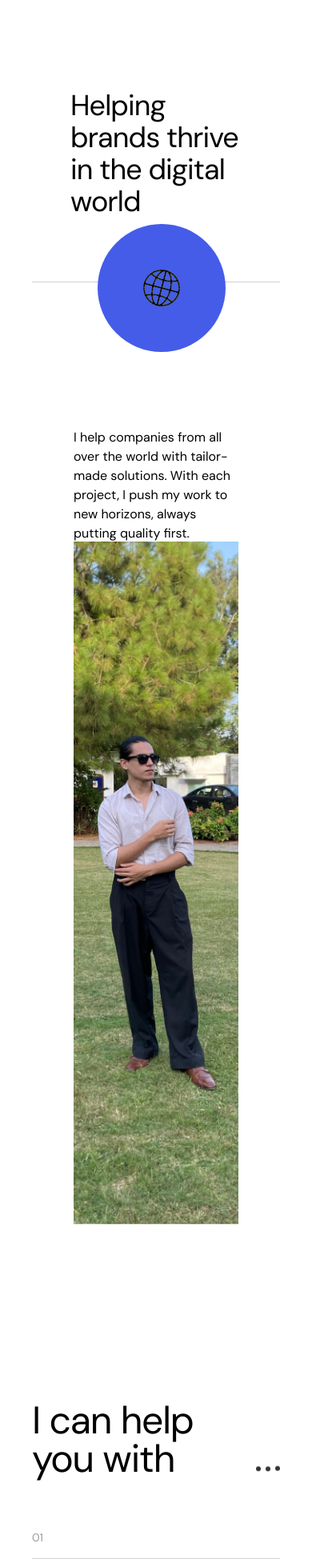
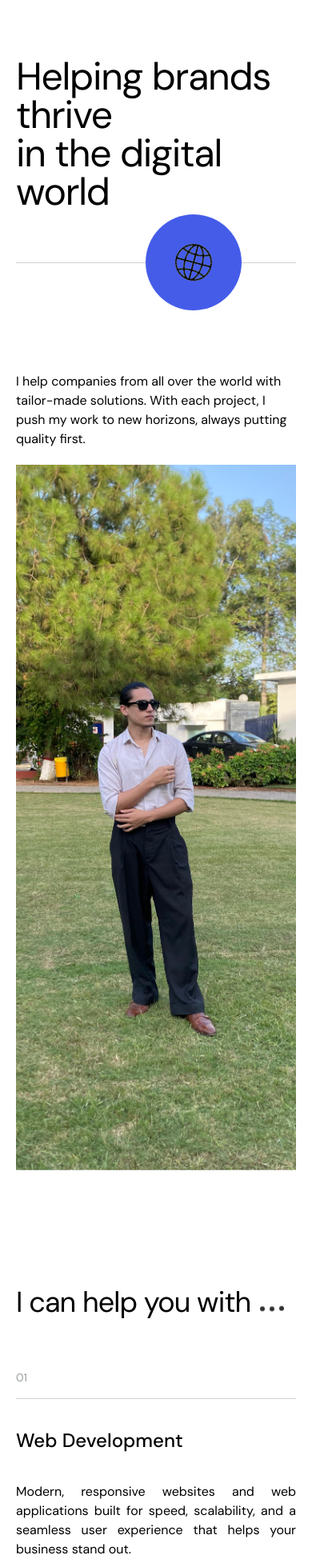
Before and after one commit to mussadiqkhan6886/portfolionew, a Next.js app: page /about in a window 390 px wide. Shown: the part 48-1997 px from the top of the page at 80% size. Built offline with nearby package versions, Linux system fonts and the light colour scheme.

Commit message:
fixed resp

```diff
--- a/app/about/page.tsx
+++ b/app/about/page.tsx
@@ -7,16 +7,18 @@ import { FiArrowRight } from 'react-icons/fi'
 
 const About = () => {
   return (
-    <main className="max-w-6xl px-10 mx-auto relative pt-20">
-      <section className="py-20 px-12 relative border-b border-border h-full flex items-center">
-        <h1 className="text-4xl md:text-[86px] md:leading-23 tracking-tight">Helping brands thrive <br />in the digital world</h1>
-      <div className='bg-ctr right-17 -bottom-22 aspect-square w-40 h-40 flex items-center justify-center rounded-full absolute'>
+    <main className="max-w-6xl px-5 md:px-10 mx-auto relative pt-14 md:pt-20">
+      <section className="py-16 md:py-20 md:px-12 relative border-b border-border h-full flex items-center">
+        <h1 className="text-5xl md:text-[86px] md:leading-23 tracking-tight">Helping brands thrive <br />in the digital world</h1>
+      <div className='bg-ctr right-17 -bottom-15 md:-bottom-22 aspect-square w-30 h-30 md:w-40 md:h-40 flex items-center justify-center rounded-full absolute'>
         <Image src="/globes.gif" alt="globe" width={50} height={50} className="rounded-full  mix-blend-darken animate-rotate" />
       </div>
       </section>
+
       <AboutComp />
+
       <section>
-        <h3 className='flex gap-3 items-end text-5xl tracking-tight'>I can help you with <LoadingAnimation /> </h3>
+        <h3 className='flex gap-3 items-end text-4xl sm:text-5xl tracking-tight'>I can help you with <LoadingAnimation /> </h3>
         <div className="grid grid-cols-1 sm:grid-cols-2 lg:grid-cols-3 gap-14 mt-16">
           {services.map((service) => (
             <div key={service.id}>
@@ -25,7 +27,7 @@ const About = () => {
               </div>
               <div>
                 <h4 className="py-9 text-2xl  md:text-3xl font-medium">{service.title}</h4>
-                <p className="tracking-tight">{service.description}</p>
+                <p className="font-normal text-justify">{service.description}</p>
               </div>
             </div>
           ))}
--- a/components/comp/AboutComp.tsx
+++ b/components/comp/AboutComp.tsx
@@ -33,9 +33,9 @@ const About = () => {
 }, []);
 
   return (
-      <section ref={containerRef} className="flex flex-col md:flex-row gap-8 px-13 py-26 relative items-start">
+      <section ref={containerRef} className="flex flex-col md:flex-row gap-8 md:px-13 py-14 md:py-26 relative items-start">
 
-        <FloatEffect output={[-15, 100]}  className="w-full md:w-99 space-y-5 mr-5">
+        <FloatEffect output={[-15, 100]}  className="w-full md:w-99 mb-6 md:mb-0 space-y-5 mr-5">
           <p >
             I help companies from all over the world with tailor-made solutions. With each project, I push my work to new horizons, always putting quality first.
           </p>
```
